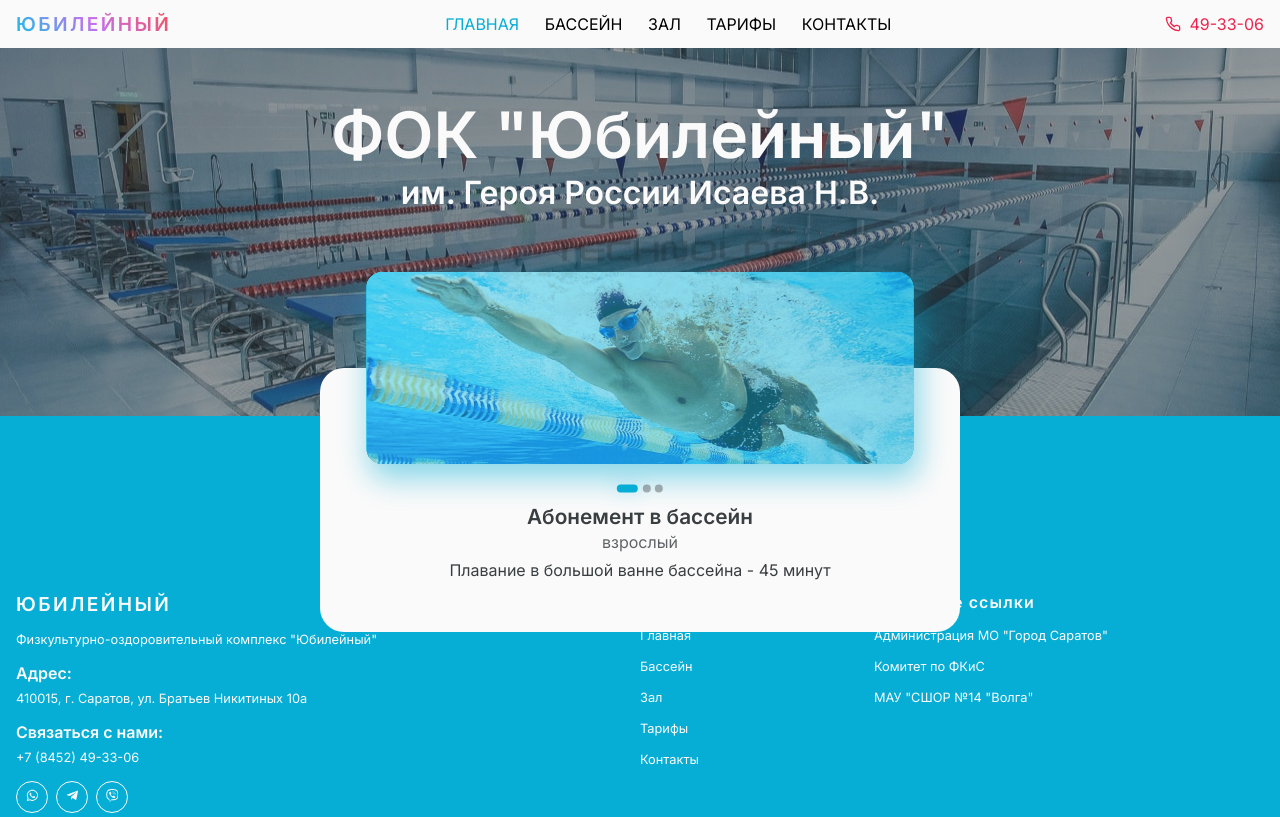
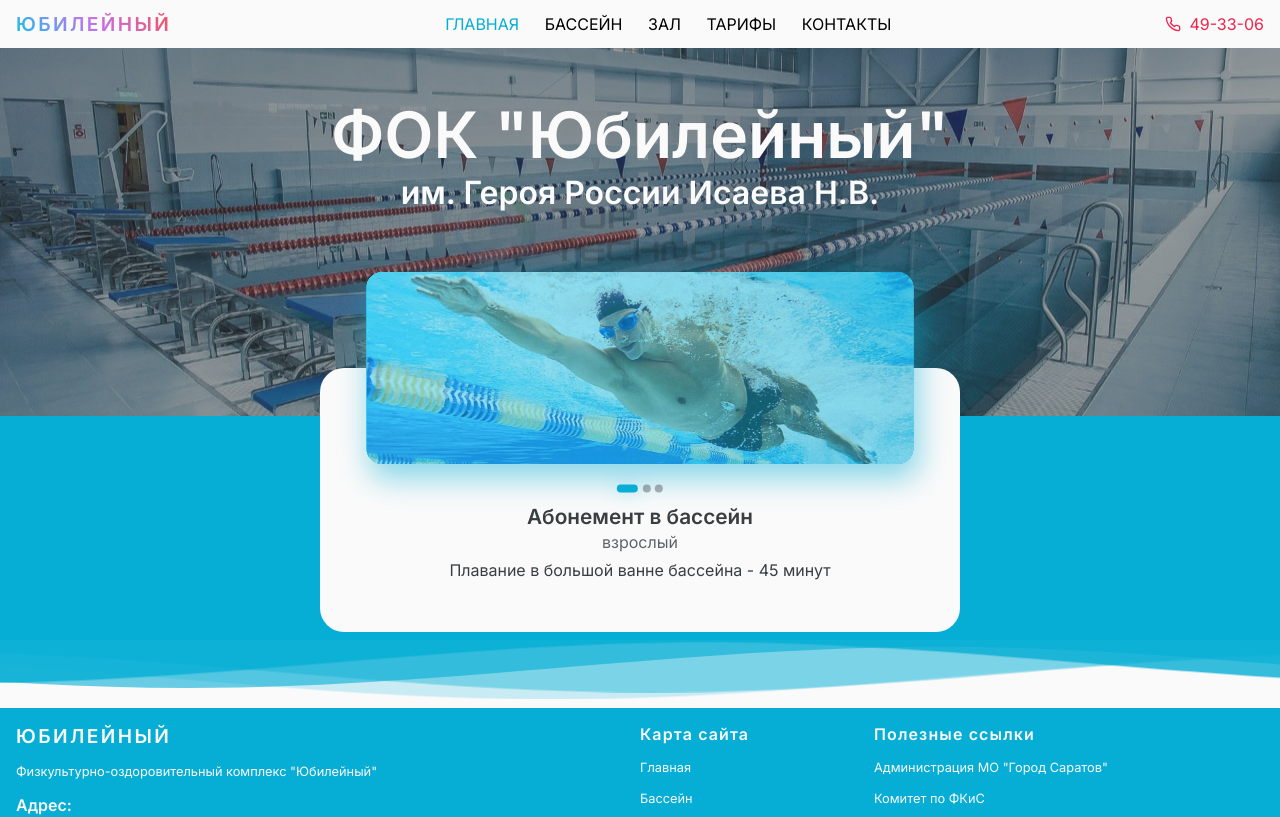
Before and after one commit to RussianBoy64/sports-complex, a React (Create React App) app: page / in a window 1280 px wide. Shown: the top 817 px of the page. Built offline with nearby package versions, Linux system fonts and the light colour scheme.

Commit message:
waves component implemented

```diff
--- a/src/components/UI/PopularServices/PopularServices.jsx
+++ b/src/components/UI/PopularServices/PopularServices.jsx
@@ -12,6 +12,7 @@
 import pic1 from '../../../img/swimming.jpg'
 import pic2 from '../../../img/swimming-kids.jpg'
 import pic3 from '../../../img/playground.jpg'
+import Waves from '../Waves/Waves'
 
 const services = [
   {
@@ -79,6 +80,7 @@
           })}
         </Swiper>
       </div>
+      <Waves />
     </section>
   )
 }
--- a/src/components/UI/PopularServices/PopularServices.scss
+++ b/src/components/UI/PopularServices/PopularServices.scss
@@ -14,7 +14,7 @@
 
   &__container {
     position: relative;
-    height: 10rem;
+    height: 14rem;
     background: var(--text-secondary);
   }
 
--- /dev/null
+++ b/src/components/UI/Waves/Waves.jsx
@@ -0,0 +1,30 @@
+import React from 'react'
+import './Waves.scss'
+
+function Waves() {
+  return (
+    <svg
+      className='waves'
+      xmlns='http://www.w3.org/2000/svg'
+      xmlnsXlink='http://www.w3.org/1999/xlink'
+      viewBox='0 24 150 28'
+      preserveAspectRatio='none'
+      shape-rendering='auto'
+    >
+      <defs>
+        <path
+          id='gentle-wave'
+          d='M-160 44c30 0 58-18 88-18s 58 18 88 18 58-18 88-18 58 18 88 18 v44h-352z'
+        />
+      </defs>
+      <g>
+        <use xlinkHref='#gentle-wave' x='48' y='0' />
+        <use xlinkHref='#gentle-wave' x='48' y='3' />
+        <use xlinkHref='#gentle-wave' x='48' y='5' />
+        <use xlinkHref='#gentle-wave' x='48' y='7' />
+      </g>
+    </svg>
+  )
+}
+
+export default Waves
--- /dev/null
+++ b/src/components/UI/Waves/Waves.scss
@@ -0,0 +1,22 @@
+@for $i from 1 through 4 {
+  .waves {
+    transform: rotate(180deg);
+    fill: var(--text-secondary);
+    width: 100%;
+    max-height: 4rem;
+
+    & use:nth-child(#{$i}) {
+      opacity: calc(#{$i} * 0.2);
+      animation: wavesMove calc(3s * #{$i}) linear infinite;
+    }
+  }
+}
+
+@keyframes wavesMove {
+  0% {
+    transform: translateX(85px);
+  }
+  100% {
+    transform: translateX(-90px);
+  }
+}
```
